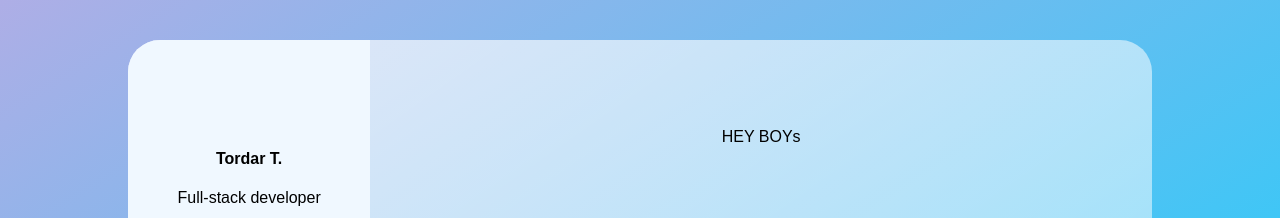
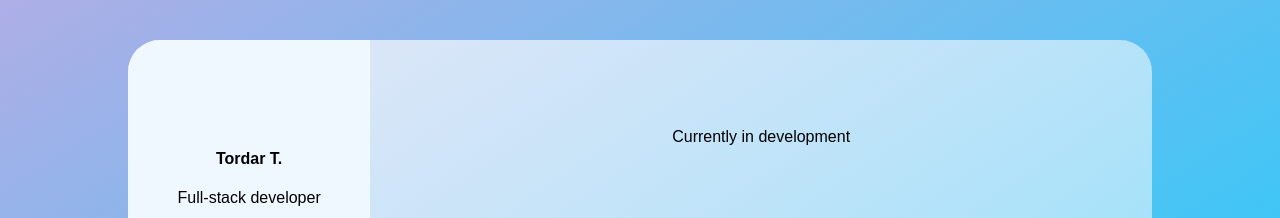
Before and after one commit to tordar/portfolio-nxt, a Next.js app: page / in a window 1280 px wide. Shown: the top 218 px of the page. Built offline with nearby package versions, Linux system fonts and the light colour scheme.

Commit message:
set up new branch

```diff
--- a/pages/index.js
+++ b/pages/index.js
@@ -13,7 +13,7 @@ export default function Home() {
       </Head>
 
       <main className={styles.main}>
-        HEY BOYs
+        Currently in development
       </main>
 
     </div>
```
